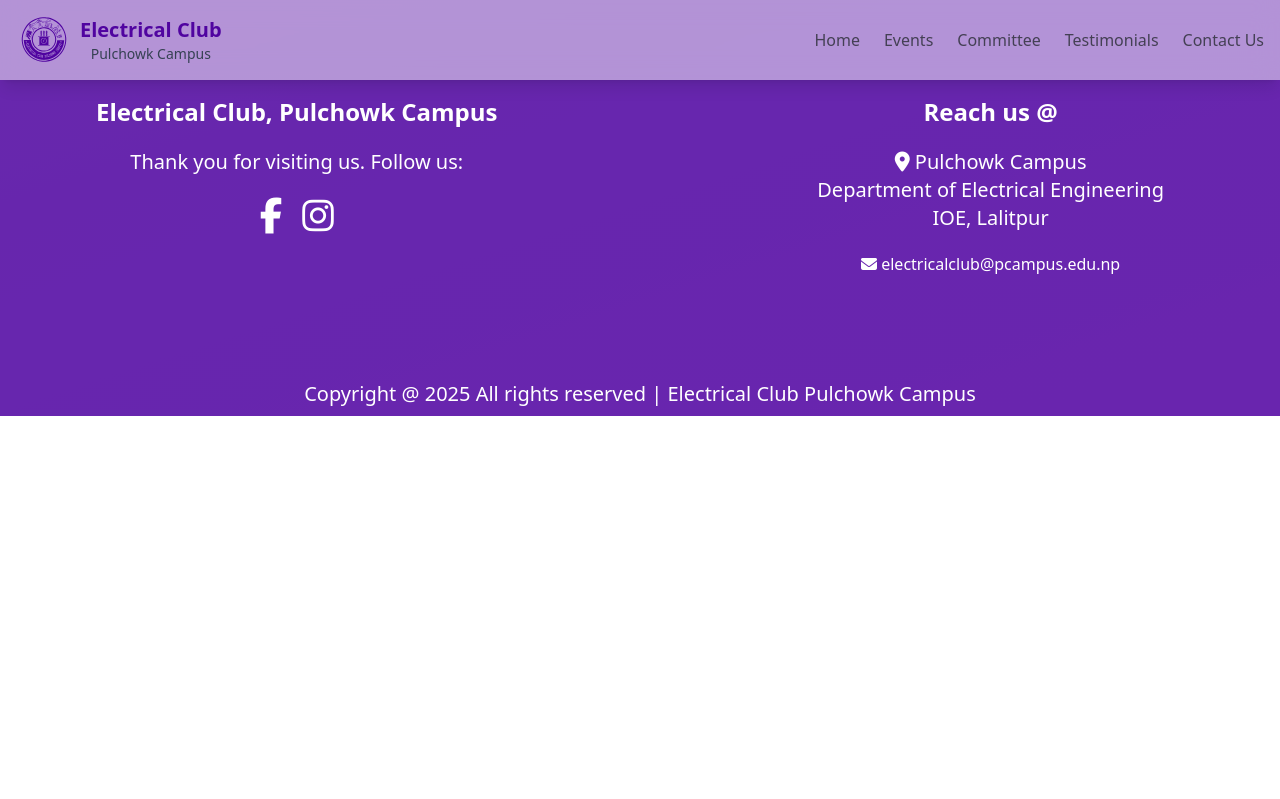
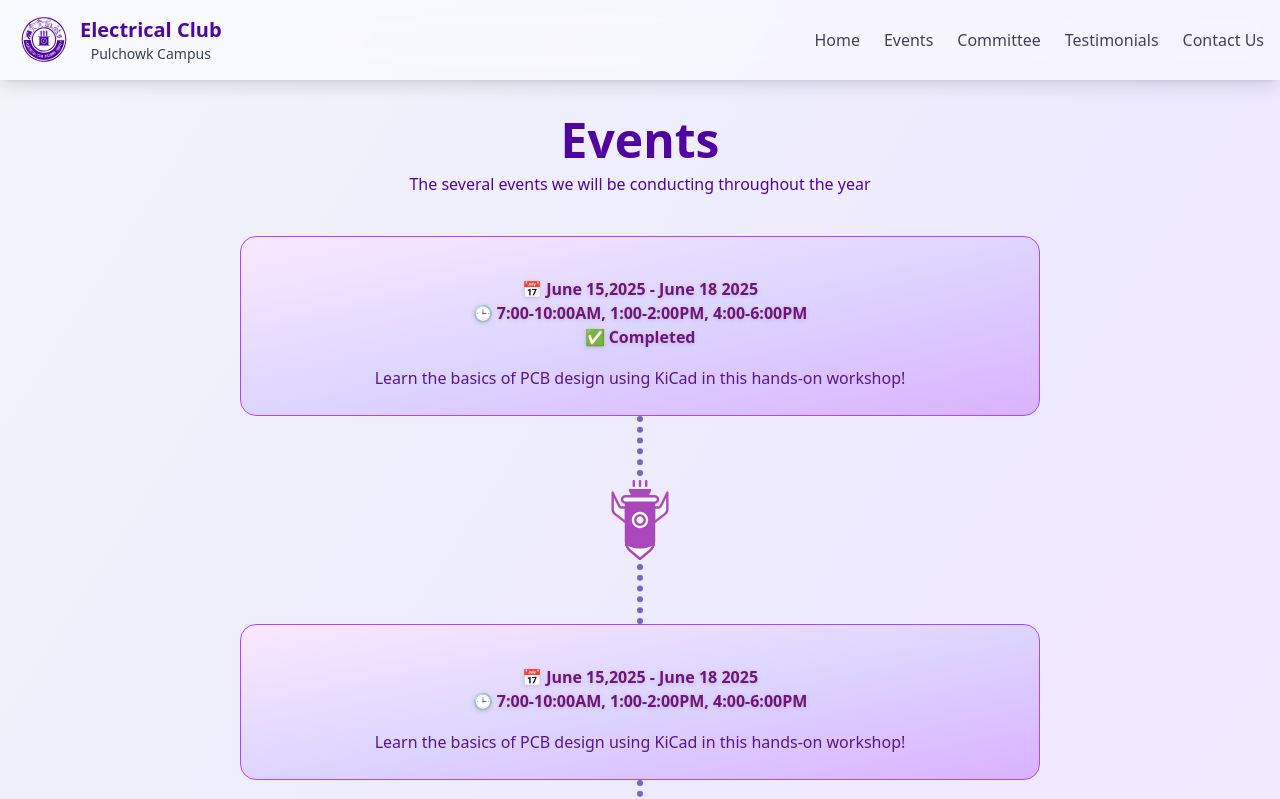
Before and after one commit to ElectricalClubPulchowkCampus/elec-club, a React (Vite) app: page /elec-club-react/events in a window 1280 px wide. Shown: the top 799 px of the page. Built offline with nearby package versions, Linux system fonts and the light colour scheme.

Commit message:
Added events section

```diff
--- a/index.html
+++ b/index.html
@@ -4,7 +4,7 @@
     <meta charset="UTF-8" />
     <link rel="icon" href="/favicon.ico" />
     <meta name="viewport" content="width=device-width, initial-scale=1.0" />
-    <link rel="stylesheet" href="https://cdnjs.cloudflare.com/ajax/libs/font-awesome/6.5.0/css/all.min.css"/>
+    <link rel="stylesheet" href="https://cdnjs.cloudflare.com/ajax/libs/font-awesome/6.5.0/css/all.min.css"/>   <!-- font awesome fonts -->
     <title>Electrical Club</title>
   </head>
   <body>
--- a/src/App.jsx
+++ b/src/App.jsx
@@ -1,6 +1,7 @@
 import { Routes, Route } from "react-router-dom";
 import Home from "./pages/Home";
 import Committee from "./pages/Committee";
+import Events from "./pages/Events";
 import Header from "./components/Header";
 import Footer from "./components/Footer";
 import GoToTopButton from "./components/GoToTopButton";
@@ -15,6 +16,7 @@ function App() {
         <Routes>
           <Route path="/" element={<Home />} />
           <Route path="/committee" element={<Committee />} />
+          <Route path="/events" element={<Events />}/>
         </Routes>
         <Footer />
         <GoToTopButton />
--- a/src/components/Footer.jsx
+++ b/src/components/Footer.jsx
@@ -1,6 +1,6 @@
 export default function Footer() {
   return (
-    <footer className="bg-[#5004a0]/85 text-white">
+    <footer className="bg-[#5004a0]/85 text-white mt-10">
       <div className="p-10 md:p-24 w-full flex flex-col md:flex-row justify-center md:justify-between">
         <div className="flex flex-col items-center">
           <p className="text-2xl font-bold text-center">Electrical Club, Pulchowk Campus</p>
--- /dev/null
+++ b/src/components/RocketAndPath.jsx
@@ -0,0 +1,27 @@
+import rocketIcon from "../assets/images/rocket-icon.svg"
+import { motion } from "framer-motion"
+
+export default function RocketAndPath() {
+    return (
+        <motion.div
+            className="relative flex flex-col items-center"
+            initial={{ opacity: 0, y: 20 }}
+            whileInView={{ opacity: 1, y: 0 }}
+            viewport={{ once: true, amount: 0.3 }}
+            transition={{ duration: 0.8, ease: 'easeOut' }}
+        >
+
+            <div className="h-[60px] border-r-[6px] border-dotted border-[#7965C1] z-5 mb-1"></div>
+
+            <img
+                src={rocketIcon}
+                alt="Rocket Icon"
+                className="w-[10vh] h-[10vh] z-10 bg-transparent"
+                style={{ transformOrigin: 'center' }}
+            />
+
+            <div className="h-[60px] border-r-[6px] border-dotted border-[#7965C1] z-5 mt-1"></div>
+
+        </motion.div>
+    );
+}
--- /dev/null
+++ b/src/components/WorkshopCard.jsx
@@ -0,0 +1,27 @@
+import { motion } from "framer-motion";
+
+export default function WorkshopCard({workshopName, date, time, description, completed}){
+    return(
+        <motion.div
+            className="relative p-6 mx-auto max-w-[800px]
+                       bg-gradient-to-br from-fuchsia-100 via-violet-200 to-purple-300
+                       rounded-2xl space-y-4 my-0 text-center w-[80%] z-10
+                       border border-purple-500"
+            initial={{ opacity: 0, y: 20 }}
+            whileInView={{ opacity: 1, y: 0 }}
+            viewport={{ once: true, amount: 0.3 }}
+            transition={{ duration: 0.8, ease: 'easeOut' }}
+            whileHover={{ scale: 1.05 }}
+        >
+            <h2 className="text-2xl font-bold text-fuchsia-800 drop-shadow-sm">{workshopName}</h2>
+            <div className="text-purple-800 font-medium drop-shadow-sm flex flex-col">
+                <span className="font-semibold text-fuchsia-900">📅 {date}</span>
+                <span className="font-semibold text-fuchsia-900">🕒 {time}</span>
+                {completed? <span className="font-semibold text-fuchsia-900">✅ Completed</span>:<></>}
+            </div>
+            <p className="text-purple-900 leading-relaxed font-medium">
+                {description}
+            </p>
+        </motion.div>
+    );
+}
--- a/src/pages/Committee.jsx
+++ b/src/pages/Committee.jsx
@@ -1,4 +1,6 @@
 import CommitteeMember from "../components/CommitteeMember";
+import {motion} from "framer-motion";
+
 
 const members = [
   { name: "Dikshant Dahal", position: "President", quote: "Quote", flip: false },
@@ -16,8 +18,16 @@ const placeholderImg = "https://cdn.vectorstock.com/i/500p/29/52/faceless-male-a
 
 export default function Committee() {
   return (
-    <main className="pt-24 overflow-hidden">
-      <p className="text-5xl font-bold text-[#5004a0] text-center mt-5">Club Committee</p>
+    <main className="pt-24 overflow-x-hidden overflow-y-hidden">
+      <motion.p
+        className="text-5xl font-bold text-[#5004a0] text-center mt-5"
+        initial={{ opacity: 0, y: 20 }}
+        whileInView={{ opacity: 1, y: 0 }}
+        viewport={{ once: true, amount: 0.3 }}
+        transition={{ duration: 0.8, ease: "easeOut" }}
+      >
+        Club Committee
+      </motion.p>
       {members.map((member, i) => (
         <CommitteeMember
           key={i}
--- /dev/null
+++ b/src/pages/Events.jsx
@@ -0,0 +1,70 @@
+import {motion} from "framer-motion";
+import WorkshopCard from "../components/WorkshopCard";
+import RocketAndPath from "../components/RocketAndPath";
+
+const workshopDescription = [{
+    name: "Curcuit Design Workshop",
+    date: "June 15,2025 - June 18 2025",
+    time: "7:00-10:00AM, 1:00-2:00PM, 4:00-6:00PM",
+    completed: 1,
+    description: "Learn the basics of PCB design using KiCad in this hands-on workshop!"
+},
+{
+    name: "Curcuit Design Workshop",
+    date: "June 15,2025 - June 18 2025",
+    time: "7:00-10:00AM, 1:00-2:00PM, 4:00-6:00PM",
+    completed: 0,
+    description: "Learn the basics of PCB design using KiCad in this hands-on workshop!"
+},
+{
+    name: "Curcuit Design Workshop",
+    date: "June 15,2025 - June 18 2025",
+    time: "7:00-10:00AM, 1:00-2:00PM, 4:00-6:00PM",
+    completed: 0,
+    description: "Learn the basics of PCB design using KiCad in this hands-on workshop!"
+},
+{
+    name: "Curcuit Design Workshop",
+    date: "June 15,2025 - June 18 2025",
+    time: "7:00-10:00AM, 1:00-2:00PM, 4:00-6:00PM",
+    completed: 0,
+    description: "Learn the basics of PCB design using KiCad in this hands-on workshop!"
+}]
+
+export default function Events(){
+    return(
+        <main className="pt-24 overflow-x-hidden overflow-y-hidden flex flex-wrap flex-col items-center justify-center">
+            <motion.p
+                className="text-5xl font-bold text-[#5004a0] text-center my-5 mb-8 flex flex-col"
+                initial={{ opacity: 0, y: 20 }}
+                whileInView={{ opacity: 1, y: 0 }}
+                viewport={{ once: true, amount: 0.3 }}
+                transition={{ duration: 0.8, ease: "easeOut" }}
+            >
+                Events
+                <p className="text-base font-normal p-2">
+                    The several events we will be conducting throughout the year
+                </p>
+            </motion.p>
+            <div className="relative flex flex-col items-center w-full pb-4">
+                {workshopDescription.map((workshop, i) => (
+                    <>
+                        <WorkshopCard
+                            key={i}
+                            name={workshop.name}
+                            date={workshop.date}
+                            time={workshop.time}
+                            description={workshop.description}
+                            completed={workshop.completed}
+                        />
+                        {i<workshopDescription.length - 1 && <RocketAndPath />}
+                    </>
+                ))}
+            </div>
+        </main>
+    )
+}
+
+/*
+
+*/
--- a/src/pages/Home.jsx
+++ b/src/pages/Home.jsx
@@ -34,7 +34,7 @@ export default function Home() {
 
         <motion.div
           className="my-24 flex flex-col justify-center md:h-[80vh] md:my-10 md:pt-8"
-          initial={{ opacity: 0, y: 20 }}
+          initial={{ opacity: 0, y: 30 }}
           whileInView={{ opacity: 1, y: 0 }}
           viewport={{ once: true, amount: 0.3 }}
           transition={{ duration: 0.8, ease: "easeOut" }}
```
Also changed, not shown: src/assets/images/rocket-icon.svg (added).
